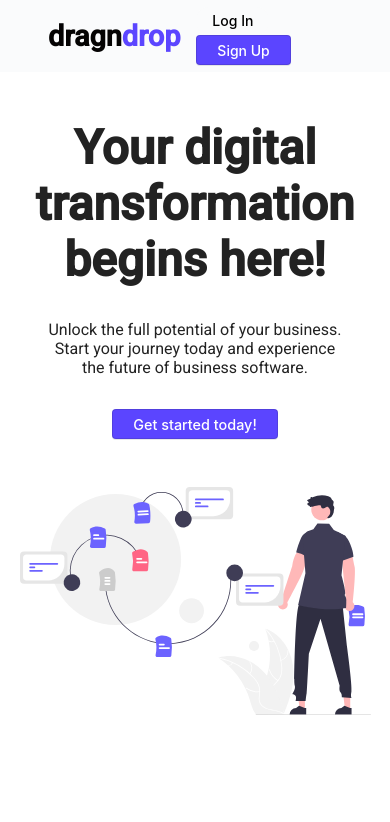
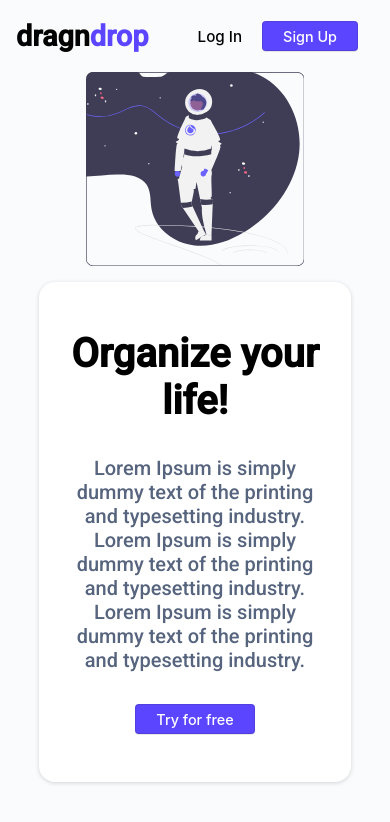
Before and after one commit to Evany226/Drag-and-Drop, a React (Vite) app in the folder trello/: page / in a window 390 px wide. Shown: the top 822 px of the page. Built offline with nearby package versions, Linux system fonts and the light colour scheme.

Commit message:
Revert "Merge branch 'test'"
This reverts commit 2f8e7faecdb6c75de9c6c29dc43fb0dd39f6fed5, reversing
changes made to 3f0cb08ea61653084d17da3f966624e7f520f59b.

```diff
--- a/trello/src/components/Nav.jsx
+++ b/trello/src/components/Nav.jsx
@@ -1,4 +1,3 @@
-/* eslint-disable react/no-unescaped-entities */
 import "../css/Dashboard.css";
 import LogoutButton from "./LogoutButton.jsx";
 
@@ -8,11 +7,7 @@ const Nav = ({ userName, userPic }) => {
       <h5 className="nav-name"> {userName}'s Workspace </h5>
       <div className="nav-container">
         <div className="nav-profile">
-          <img
-            className="nav-image"
-            style={{ width: "2rem", border: "solid, white, 1px" }}
-            src={userPic}
-          ></img>
+          <img className="nav-image" src={userPic}></img>
         </div>
         <LogoutButton buttonName="Sign out" />
       </div>
--- a/trello/src/components/Note.jsx
+++ b/trello/src/components/Note.jsx
@@ -54,7 +54,7 @@ const Note = ({
 
   return (
     <Draggable key={note.id} draggableId={note.id} index={index}>
-      {(provided) => {
+      {(provided, snapshot) => {
         return (
           <div {...provided.draggableProps} {...provided.dragHandleProps}>
             <div className="note-container">
@@ -90,7 +90,7 @@ const Note = ({
                 <div className="settings-wrapper">
                   <ThreeDots
                     style={{
-                      width: "35%",
+                      width: "40%",
                       cursor: "pointer",
                       position: "relative",
                       marginRight: "1rem",
@@ -117,7 +117,7 @@ const Note = ({
                               draggableId={item.id}
                               index={index}
                             >
-                              {(provided) => {
+                              {(provided, snapshot) => {
                                 return (
                                   <div
                                     className="draggable"
--- a/trello/src/css/Button.css
+++ b/trello/src/css/Button.css
@@ -8,7 +8,7 @@
   cursor: pointer;
   font-family: -apple-system, system-ui, "Segoe UI", Helvetica, Arial,
     sans-serif, "Apple Color Emoji", "Segoe UI Emoji";
-  font-size: 0.875rem;
+  font-size: 0.9rem;
   font-weight: 500;
   padding: 0.35rem 1.25rem;
   position: relative;
@@ -38,7 +38,7 @@
 .login-button {
   cursor: pointer;
   color: #000;
-  font-size: 0.875rem;
+  font-size: 0.95rem;
   font-weight: 500;
   padding: 0.35rem 1rem;
   text-decoration: none;
@@ -72,11 +72,11 @@
 .logout-button {
   background-color: #f1f2f4;
   border: 1px solid transparent;
-  font-size: 0.9rem;
+  font-size: 1rem;
   border-radius: 0.25rem;
   color: #000;
   cursor: pointer;
-  padding: 0.3rem 0.75rem;
+  padding: 0.4rem 0.8rem;
   margin-right: 0rem;
   font-family: Roboto, sans-serif;
   font-weight: 500;
@@ -88,7 +88,7 @@
 }
 
 .note-button {
-  margin-top: 0.25rem;
+  margin-top: 0.75rem;
   padding: 0.5rem;
   border-radius: 0.5rem;
   display: flex;
@@ -101,9 +101,9 @@
 }
 
 .note-button-text {
-  font-size: 0.875rem;
+  font-size: 0.9rem;
   margin-left: 0.5rem;
-  color: #172b4d;
+  color: #4d5c76;
   font-weight: 500;
 }
 
@@ -127,10 +127,9 @@
 }
 
 .menu-button-text {
-  font-size: 0.875rem;
+  font-size: 0.9rem;
   margin-left: 0.5rem;
   color: #fff;
   cursor: pointer;
   z-index: 10;
-  text-align: center;
 }
--- a/trello/src/css/ContentDropdown.css
+++ b/trello/src/css/ContentDropdown.css
@@ -1,6 +1,7 @@
 #content-dropdown {
   background-color: #f8fafc;
   border-radius: 0.5rem;
+  margin-top: 0.75rem;
   z-index: 10;
   transition: 1s cubic-bezier(0.45, 0.01, 1, 0.99);
   display: flex;
--- a/trello/src/css/Dashboard.css
+++ b/trello/src/css/Dashboard.css
@@ -118,6 +118,7 @@ body {
   display: flex;
   align-items: center;
   justify-content: center;
+  background-color: #f8fafc;
   padding: 0.15rem;
   border-radius: 50%;
   cursor: pointer;
@@ -145,7 +146,6 @@ body {
 }
 
 #board-canvas {
-  margin-left: 0.5rem;
   overflow-x: auto;
   height: 100%;
   display: flex;
@@ -161,7 +161,7 @@ body {
 
 .add-wrapper {
   min-width: 18rem;
-  margin: 0.5rem;
+  margin: 1rem;
   border-radius: 0.5rem;
   background-color: default;
   z-index: 1;
--- a/trello/src/css/Home.css
+++ b/trello/src/css/Home.css
@@ -10,6 +10,7 @@ html,body, * {
 }
 
 #background {
+  height: 100vh;
   background-color: #fafbfc;
 }
 
@@ -17,7 +18,7 @@ html,body, * {
 .homeNav {
   background-color: #fafbfc;
   display: flex;
-  justify-content: space-between;
+  justify-content: flex-end;
   align-items: center;
   height: 4.5rem;
   width: 100%;
@@ -38,7 +39,13 @@ html,body, * {
   padding: 1rem;
   display: flex;
   align-items: center;
-  margin-left: 2rem;
+  position: absolute;
+  left: 0;
+  right: 0;
+  margin-left: auto;
+  margin-right: auto;
+  width: 10%;
+
 }
 
 #buttonWrapper {
@@ -50,55 +57,51 @@ html,body, * {
 
 
 #foreground {
-  background-color: #fff;
+  background-color: #fafbfc;
   height: calc(100% - 4.5rem);
   display: flex;
   align-items: center;
-  justify-content: center;
+}
+
+.mainTextWrapper {
+  width: 45%;
+  display: flex;
+  align-items: center;
+  justify-content: flex-end;
 }
 
 .subTextWrapper {
-  width: 60%;
-  display: flex;
-  align-items: center;
-  justify-content: flex-start;
-}
-
-.mainTextWrapper {
-  width: 40%;
+  width: 55%;
   display: flex;
   flex-direction: column;
   justify-content: center;
-  align-items: flex-end;
+  align-items: center;
 
 }
 
 .slogan-wrapper {
   background-color: white;
+  width: 70%;
   padding: 3rem 2rem;
-  width: 70%;
-  margin-right: 3rem;
-
+  border-radius: 1rem;
+  box-shadow: rgba(0, 0, 0, 0.16) 0px 1px 4px;
 }
 
 .main-title {
   margin-bottom: 2rem;
-  font-weight: 700;
-  font-size: 2.986rem;
-  color: #222222;
-
+  font-weight: 600;
 }
 
 .sub-title {
-  font-weight: 400;
+  font-weight: 500;
   margin-bottom: 2rem;
-  color:RGB(34, 34, 34);
-  font-size: 1rem;
-  font-family: "Roboto", sans-serif;
+  color:
+
+#56647e
 }
 
 .svgcomp {
-  width: 85%;
+  width: 80%;
 }
 
 
@@ -109,53 +112,50 @@ html,body, * {
 
   .mainTextWrapper {
     justify-content: center;
-    align-items: center;
-    width: 100%;
-  }
-
-  .subTextWrapper {
-    align-items: center;
-    justify-content: center;
-  }
-
-  .slogan-wrapper {
-    width: 95%;
-    display: flex;
-    flex-direction: column;
-    align-items: center;
-    justify-content: center;
-    margin-right: 0rem;
-  }
-
-  .main-title {
-    text-align: center;
-  }
-
-  .sub-title {
-    text-align: center;
+    width: 70%;
   }
 
   .subTextWrapper {
     width: 100%;
   }
 
-  .svgcomp {
-    width: 90%;
-    height: 95%;
+  .slogan-wrapper {
+    width: 80%;
+    margin: 1rem 0rem;
+    text-align: center;
   }
 
+  #titleWrapper {
+    margin: 0;
+  }
+
+  .svgcomp {
+    height: 100%;
+  }
 }
 
 
 
 
-@media only screen and (max-width: 700px) {
-
+@media only screen and (min-width: 700px) {
+  .slogan-wrapper {
+    width: 80%;
+  }
+  #titleWrapper {
+    margin: 0;
+  }
 
 }
 
 @media only screen and (min-width: 992px) {
+  .slogan-wrapper {
+    width: 70%;
+  }
 
+  #titleWrapper {
+    margin-left: auto;
+    margin-right: auto;
+  }
 }
 
 @media only screen and (min-width: 993px) {
--- a/trello/src/css/Note.css
+++ b/trello/src/css/Note.css
@@ -19,16 +19,16 @@
 }
 
 .note-container {
-  width: 17rem;
+  width: 18rem;
   background-color: #f1f2f4;
-  margin: 0.5rem;
+  margin: 1rem;
   border-radius: 0.75rem;
   box-shadow: rgba(0, 0, 0, 0.05) 0px 0px 0px 1px;
 }
 
 .note-header {
   bottom: 0rem;
-  padding-bottom: 0.25rem;
+  padding-bottom: 0rem;
   display: flex;
   align-items: center;
   margin-right: 0;
@@ -41,10 +41,10 @@
 
 .note-name {
   font-weight: 500;
-  font-size: 0.875rem;
+  font-size: 0.95rem;
   color: #0f172a;
   margin-left: 1rem;
-  padding: 0.1rem 0.25rem;
+  padding: 0.25rem 0.1rem;
 }
 
 .edit-name {
@@ -68,18 +68,19 @@
 }
 
 #note-body {
-  padding: 0rem 0.5rem;
+  padding: 1rem 0.5rem;
   padding-bottom: 0.5rem;
   padding-top: 0;
   display: flex;
   flex-direction: column;
   overflow-y: auto;
   max-height: 350px;
+  margin-bottom: 0.5rem;
   overflow-x: hidden;
 }
 
 .note-body-text-container {
-  margin-top: 0.5rem;
+  margin-top: 0.75rem;
   background-color: white;
   padding: 0.6rem 0.7rem;
   box-shadow: rgba(0, 0, 0, 0.12) 0px 1px 3px, rgba(0, 0, 0, 0.24) 0px 1px 2px;
@@ -92,7 +93,7 @@
 }
 
 .note-body-text {
-  font-size: 0.875rem;
+  font-size: 0.9rem;
   width: 14rem;
   overflow-wrap: break-word;
 }
--- a/trello/src/css/index.css
+++ b/trello/src/css/index.css
@@ -1,24 +1,13 @@
 h1 {
-  font-size: 3.7rem;
-}
+    font-size: 3.7rem;
+  }
 
-h2 {
-  font-size: 2.5rem;
-}
+  h2 {font-size: 2.5rem;}
 
-h3 {
-  font-size: 1.8rem;
-}
+  h3 {font-size: 1.8rem;}
 
-h4 {
-  font-size: 1.5rem;
-}
+  h4 {font-size: 1.5rem;}
 
-h5 {
-  font-size: 1.1rem;
-}
+  h5 {font-size: 1.25rem;}
 
-small,
-.text_small {
-  font-size: 0.8rem;
-}
+  small, .text_small {font-size: 0.8rem;}
--- a/trello/src/pages/HomePage.jsx
+++ b/trello/src/pages/HomePage.jsx
@@ -23,19 +23,19 @@ function Home() {
 
         <div id="foreground">
           <div className="mainTextWrapper">
-            <div className="slogan-wrapper">
-              <h2 className="main-title">
-                Your digital transformation begins here!
-              </h2>
-              <h5 className="sub-title">
-                Unlock the full potential of your business. Start your journey
-                today and experience the future of business software.
-              </h5>
-              <TryButton buttonName="Get started today!" />
-            </div>
+            <ReactComponent class="svgcomp" />
           </div>
           <div className="subTextWrapper">
-            <ReactComponent class="svgcomp" />
+            <div className="slogan-wrapper">
+              <h2 className="main-title">Organize your life!</h2>
+              <h5 className="sub-title">
+                Lorem Ipsum is simply dummy text of the printing and typesetting
+                industry. Lorem Ipsum is simply dummy text of the printing and
+                typesetting industry. Lorem Ipsum is simply dummy text of the
+                printing and typesetting industry.
+              </h5>
+              <TryButton buttonName="Try for free" />
+            </div>
           </div>
         </div>
       </section>
```
Also changed, not shown: trello/src/Dashboard.jsx (+6 -7 lines), trello/.eslintrc.cjs, trello/src/assets/new.svg.
